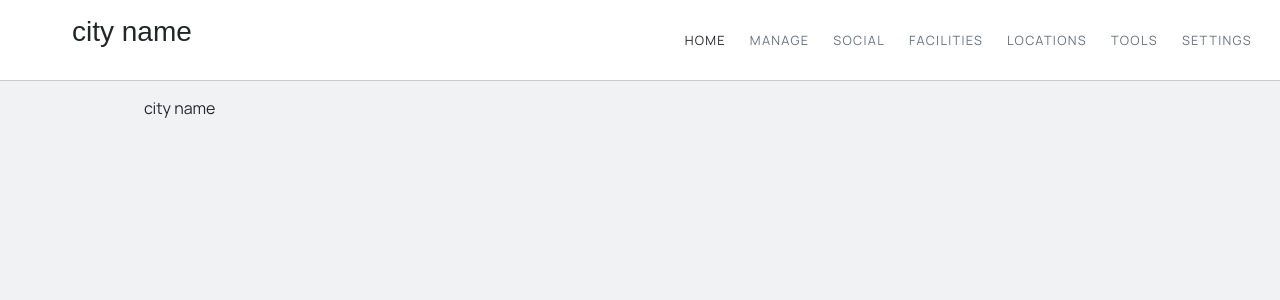
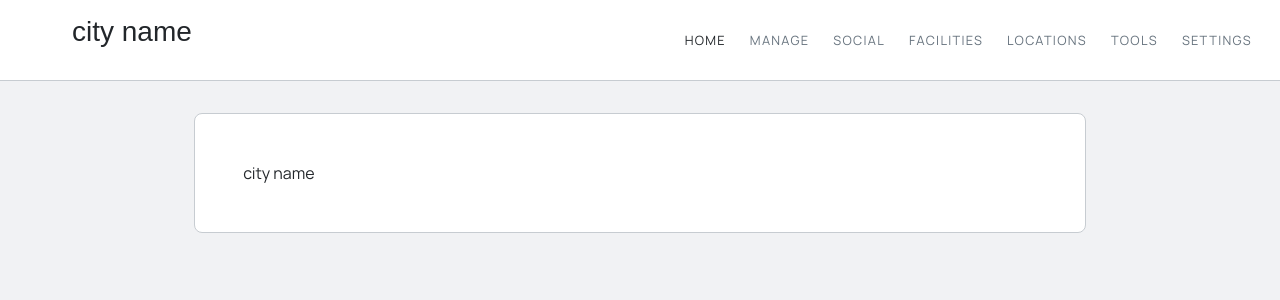
Before and after one commit to dsoloha/cityworld, a SvelteKit app: page / in a window 1280 px wide. Shown: the top 300 px of the page. Built offline with nearby package versions, Linux system fonts and the light colour scheme; a web font is replaced by a local one.

Commit message:
Added basic card element

```diff
--- a/src/routes/+page.svelte
+++ b/src/routes/+page.svelte
@@ -1,5 +1,6 @@
 <script>
   import city from '$stores/city.store.ts'
+  import Card from '$components/Card.svelte'
 
   $: name = $city.name
 </script>
@@ -10,7 +11,11 @@
 </svelte:head>
 
 <main>
-  {name}
+  <section>
+    <Card>
+      {name}
+    </Card>
+  </section>
 </main>
 
 <style>
```
